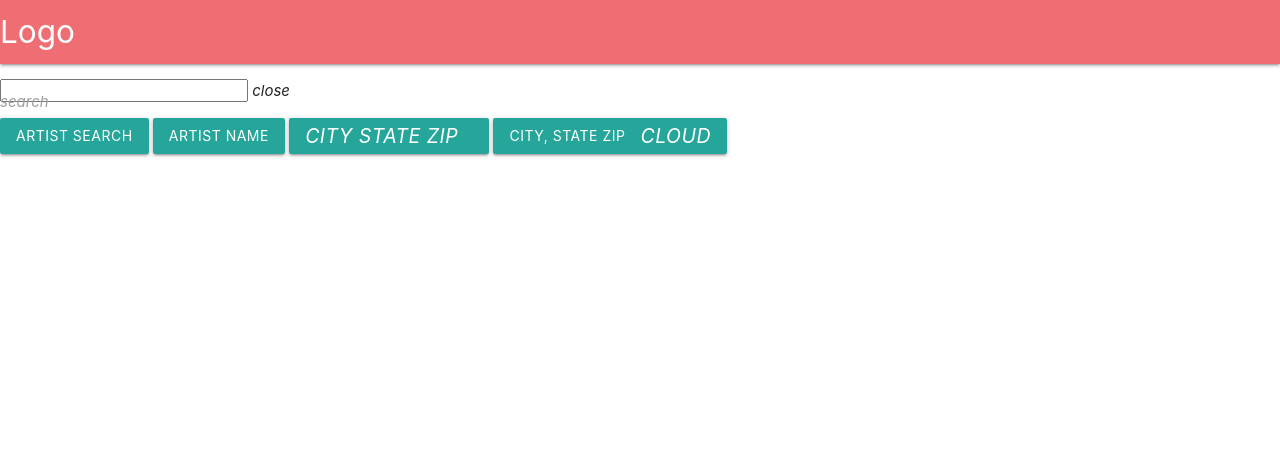
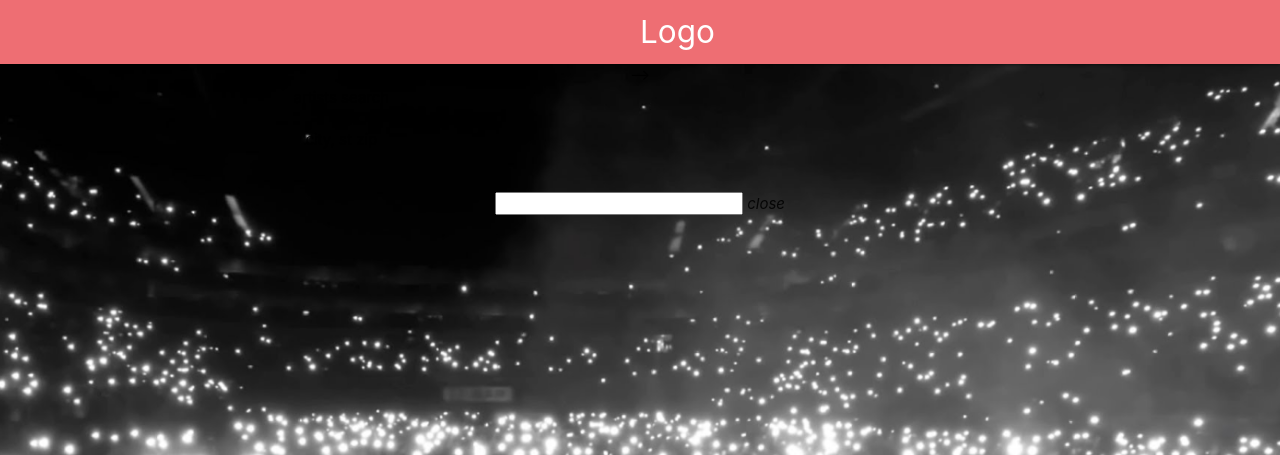
Before and after one commit to guliver109/its-your-night.github.io, a PHP site: page / in a window 1280 px wide. Shown: the top 455 px of the page. Run offline with PHP 8.4, Linux system fonts and the light colour scheme; some libraries are stand-ins or nearby versions; some web fonts are replaced.

Commit message:
1st style

```diff
--- a/assets/css/style.css
+++ b/assets/css/style.css
@@ -1,14 +1,11 @@
 body {
-    /* text-align: center; */
+    text-align: center;
 
-    /* background: url("../images/concert\ 1.png") no-repeat fixed center;  */
-
-    /* background: url("../images/concert\ 2.png") no-repeat fixed center; */
-
-    /* background: url("../images/concert\ 3.png") no-repeat fixed center; */
-
-    /* background: url("../images/concert\ 6.png") no-repeat fixed center; // */ */
+    background: url("../images/concert\ 2.png") no-repeat fixed center;
 
     background-size: cover;
 
   }
+
+
+}
--- a/index.html
+++ b/index.html
@@ -34,8 +34,6 @@
 </head>
 
 <body>
-<!--
-<div class="container"> -->
 
     <nav>
         <div class="nav-wrapper">
@@ -50,32 +48,59 @@
 
     <!-- Page Layout here -->
 
+    <div class="container"> -->
+
+        <!-- -------------------- SEARCH BAR ----------------- -->
+    <div class="row">
+
+        <div class="col s4">
+
+          <div class="row">
+
+              <div class="col s12">artists search</div>
+
+
+          </div>
+
+              <div class="row">
+
+              <div class="col s12">city, st zip</div>
+
+
+          </div>
+
+
         </div>
 
-            <div class="nav-wrapper">
+   </div>
+
+
+
               <form>
                 <div class="input-field">
                   <input id="search" type="artist search" required>
-                  <label class="label-icon" for="search"><i class="material-icons">search</i></label>
+                  <label class="label-icon" for="search"><i class="material-icons"></i></label>
                   <i class="material-icons">close</i>
                 </div>
               </form>
-            </div>
 
 
+      <!----------------------------- BUTTONS FOR TOP OF PAGE ------------------------------------ -->
 
-            <button class="btn waves-effect waves-light" type="Artist Search" name="action">Artist Search
+            <!-- <button class="btn waves-effect waves-light" type="Artist Search" name="action">Artist Search
               </button>
 
               <a class="waves-effect waves-light btn">Artist Name</a>
               <a class="waves-effect waves-light btn"><i class="material-icons left">City State Zip</i></a>
               <a class="waves-effect waves-light btn"><i class="material-icons right">cloud</i>City, State Zip</a>
 
-
+     -->
 <!-- Page Content goes here -->
 
 
-<!-- </div> -->
+
+
+</div>
 
 </body>
 
```
